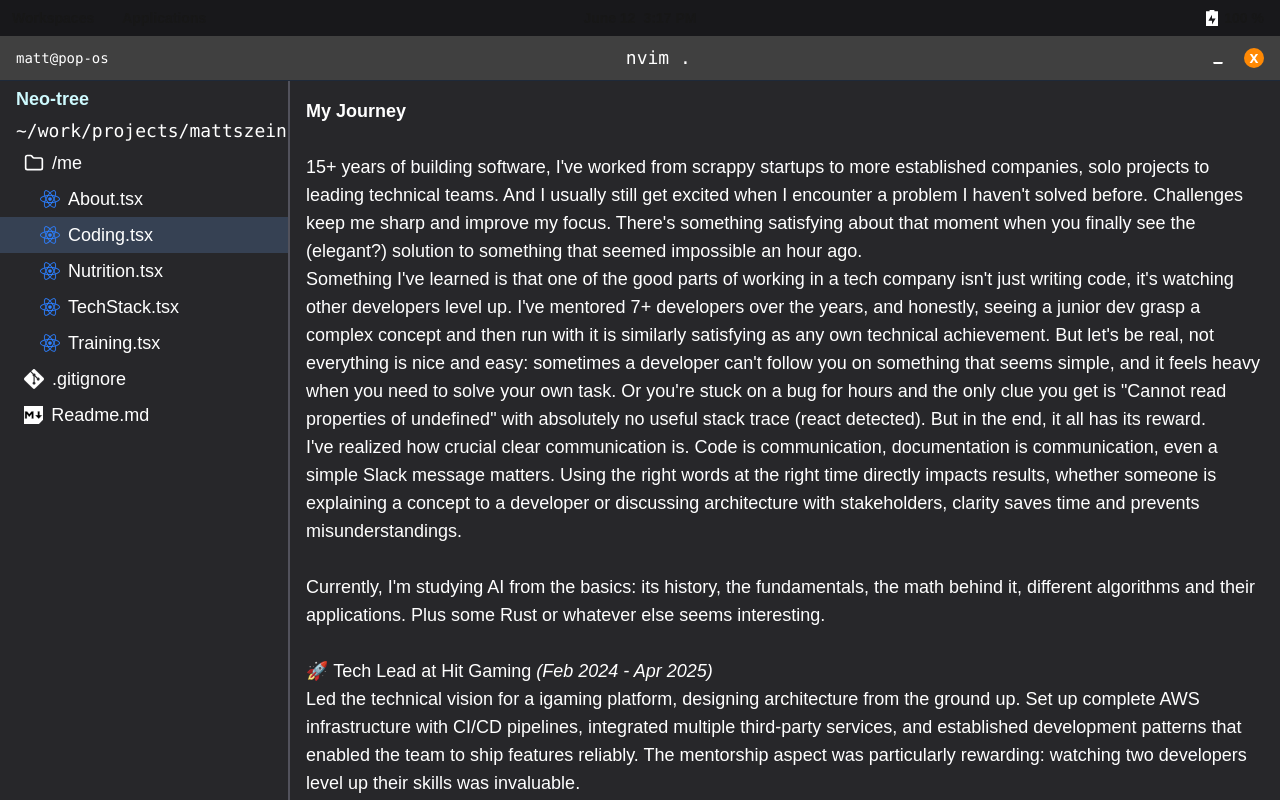
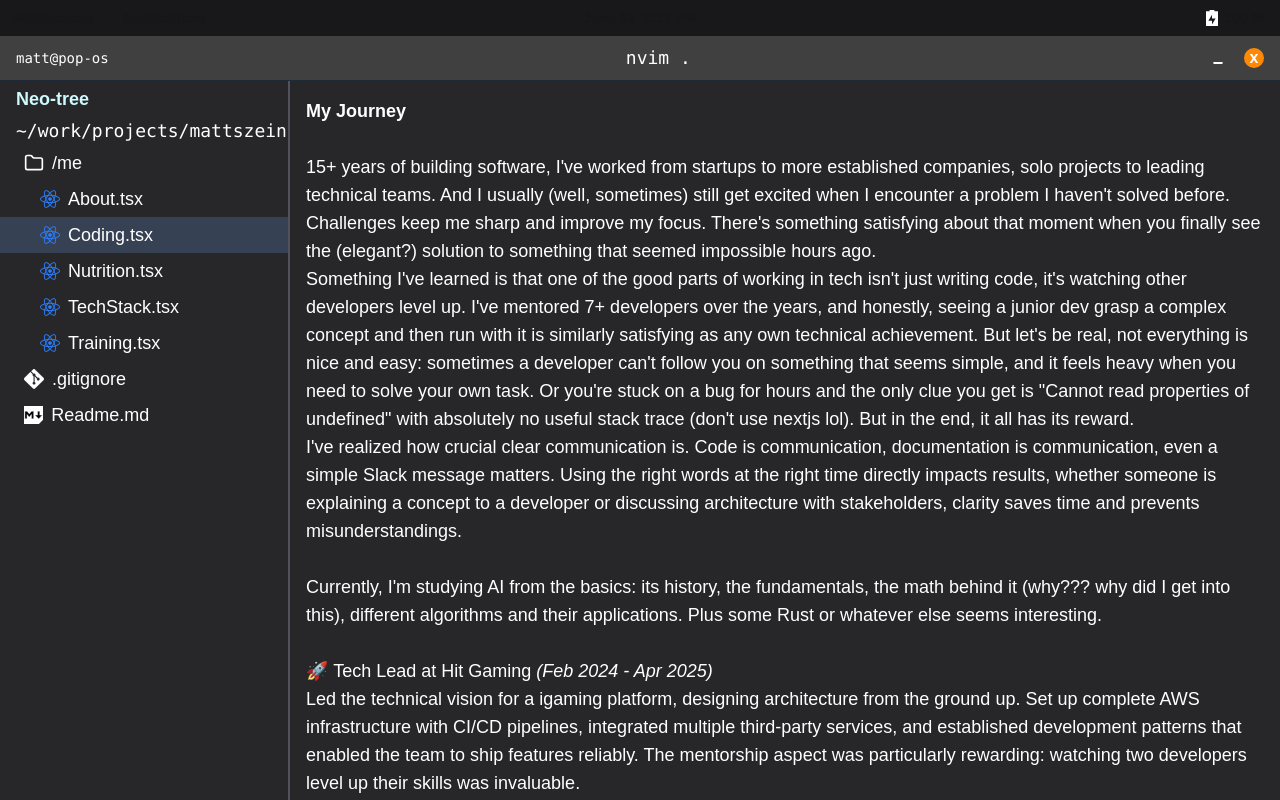
Before and after one commit to mattszein/mattszein, a Next.js app: page /coding in a window 1280 px wide. Built offline with nearby package versions, Linux system fonts and the light colour scheme.

Commit message:
update content

```diff
--- a/app/about/page.tsx
+++ b/app/about/page.tsx
@@ -4,7 +4,7 @@ export default function About() {
     <div className="text-lg text-white">
       <p><strong>{`My roots🏠`}</strong></p>
       <br />
-      <p><span id="cursor-text" className="animate-cursor"></span>
+      <p>
         {`I'm someone who grew up right at the height of the technological boom 💥. Born in the '90s, I experienced the pre-internet world: playing with physical toys, listening to the radio, watching VHS movies. Then came the era of ICQ and mIRC, with those painfully slow modems that made the phone completely unusable... The golden years of Yahoo!!! Without forgetting the mobile revolution from StarTac to the indestructible Nokia 1100.`}
       </p>
       <br />
--- a/app/coding/page.tsx
+++ b/app/coding/page.tsx
@@ -6,11 +6,11 @@ export default function Coding() {
     <div className="text-lg text-white">
       <p><strong>{`My Journey`}</strong></p>
       <br />
-      <p>{`15+ years of building software, I've worked from scrappy startups to more established companies, solo projects to leading technical teams. And I usually still get excited when I encounter a problem I haven't solved before. Challenges keep me sharp and improve my focus. There's something satisfying about that moment when you finally see the (elegant?) solution to something that seemed impossible an hour ago.`}</p>
-      <p>{`Something I've learned is that one of the good parts of working in a tech company isn't just writing code, it's watching other developers level up. I've mentored 7+ developers over the years, and honestly, seeing a junior dev grasp a complex concept and then run with it is similarly satisfying as any own technical achievement. But let's be real, not everything is nice and easy: sometimes a developer can't follow you on something that seems simple, and it feels heavy when you need to solve your own task. Or you're stuck on a bug for hours and the only clue you get is "Cannot read properties of undefined" with absolutely no useful stack trace (react detected). But in the end, it all has its reward.`}</p>
+      <p>{`15+ years of building software, I've worked from startups to more established companies, solo projects to leading technical teams. And I usually (well, sometimes) still get excited when I encounter a problem I haven't solved before. Challenges keep me sharp and improve my focus. There's something satisfying about that moment when you finally see the (elegant?) solution to something that seemed impossible hours ago.`}</p>
+      <p>{`Something I've learned is that one of the good parts of working in tech isn't just writing code, it's watching other developers level up. I've mentored 7+ developers over the years, and honestly, seeing a junior dev grasp a complex concept and then run with it is similarly satisfying as any own technical achievement. But let's be real, not everything is nice and easy: sometimes a developer can't follow you on something that seems simple, and it feels heavy when you need to solve your own task. Or you're stuck on a bug for hours and the only clue you get is "Cannot read properties of undefined" with absolutely no useful stack trace (don't use nextjs lol). But in the end, it all has its reward.`}</p>
       <p>{`I've realized how crucial clear communication is. Code is communication, documentation is communication, even a simple Slack message matters. Using the right words at the right time directly impacts results, whether someone is explaining a concept to a developer or discussing architecture with stakeholders, clarity saves time and prevents misunderstandings.`}</p>
       <br />
-      <p>{`Currently, I'm studying AI from the basics: its history, the fundamentals, the math behind it, different algorithms and their applications. Plus some Rust or whatever else seems interesting.`}</p>
+      <p>{`Currently, I'm studying AI from the basics: its history, the fundamentals, the math behind it (why??? why did I get into this), different algorithms and their applications. Plus some Rust or whatever else seems interesting.`}</p>
       <br />
       <p>{`🚀 Tech Lead at Hit Gaming`} <em>{`(Feb 2024 - Apr 2025)`}</em></p>
       <p>
@@ -27,14 +27,14 @@ export default function Coding() {
 
       <p>{`👥 Senior Software Engineer at Talent Hack`} <em>{`(Sep 2021 - Feb 2022)`}</em></p>
       <p>
-        {`Worked in a 5-person team to improve a fitness application. Mentored two frontend developer, added internal documentation system to improve team processes. Dockerized applications to improve development workflow`}</p>
+        {`Worked in a specific 5-person team to improve a fitness application. Mentored two frontend developer, added internal documentation system to improve team processes. Dockerized applications to improve development workflow`}</p>
       <p><em>{`Technologies: Ruby on Rails, React, Heroku, Docker`}</em></p>
       <br />
 
       <p>{`🏗️ Principal Software Engineer at Revelacion`} <em>{`(Aug 2020 - Feb 2021)`}</em>
       </p>
       <p>
-        {`End-to-end responsibility for an automotive inspection app - from system design to AWS deployment. Built a microservice using FastAPI to serve a TensorFlow model for image recognition, working closely with an AI scientist to develop the model and integrate it into our backend. The technical challenge was interesting, but seeing the app actually help people inspect vehicles made it worthwhile.`}</p>
+        {`End-to-end responsibility for an automotive insurance inspection app, working from the foundation to set up the roots of the entire system. Built the core architecture and a microservice using FastAPI to serve a TensorFlow model, working closely with an AI scientist to develop the model and integrate it into our backend.`}</p>
 
       <p><em>{`Technologies: Node.js, Next.js, React, MongoDB, Express, Docker, FastAPI, Python, AWS`}</em></p>
       <br />
```
